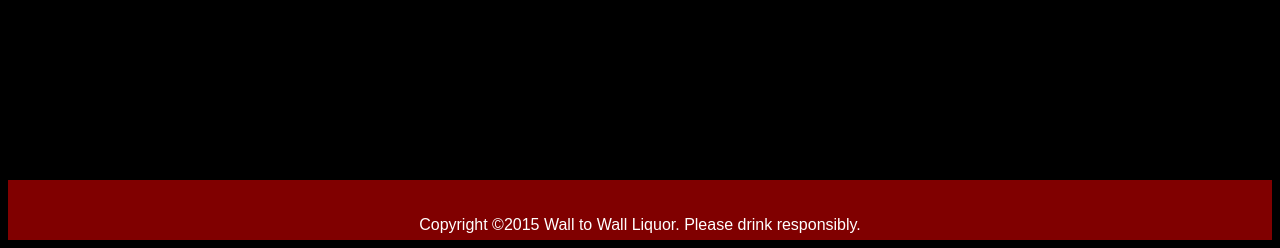
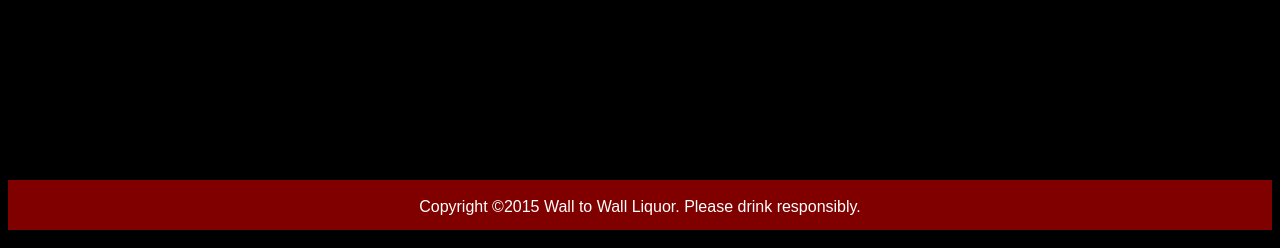
Before and after one commit to klinthammel/CS4420, a PHP site: page /beer.php in a window 1280 px wide. Shown: the part 1216-1464 px from the top of the page. Run offline with PHP 8.4, Linux system fonts and the light colour scheme.

```diff
--- a/css/site.css
+++ b/css/site.css
@@ -43,7 +43,7 @@
 }
 
 .footer {
-	height: 60px;
+	height: 50px;
 	width: 100%;
 	float: bottom;
 	clear: both;
--- a/var/site.php
+++ b/var/site.php
@@ -78,7 +78,7 @@ END;
 
 </div>
 <div class="footer">
-<br></br>
+<br>
 Copyright &copy;{$year} Wall to Wall Liquor.  Please drink responsibly.
 </div>
 </BODY>
```
